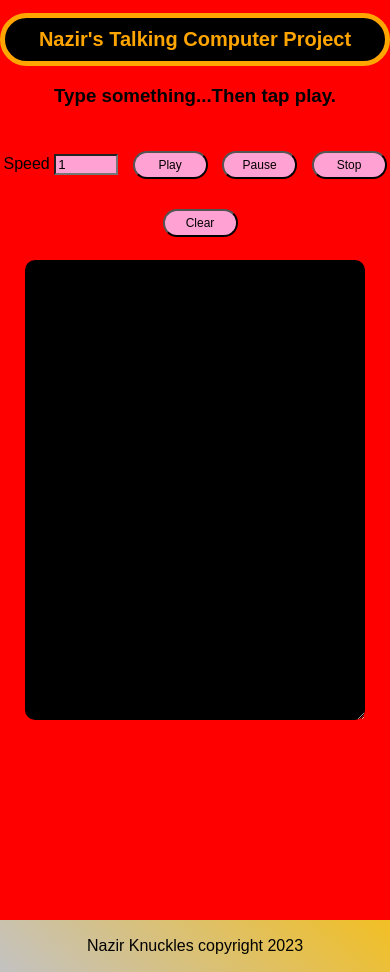
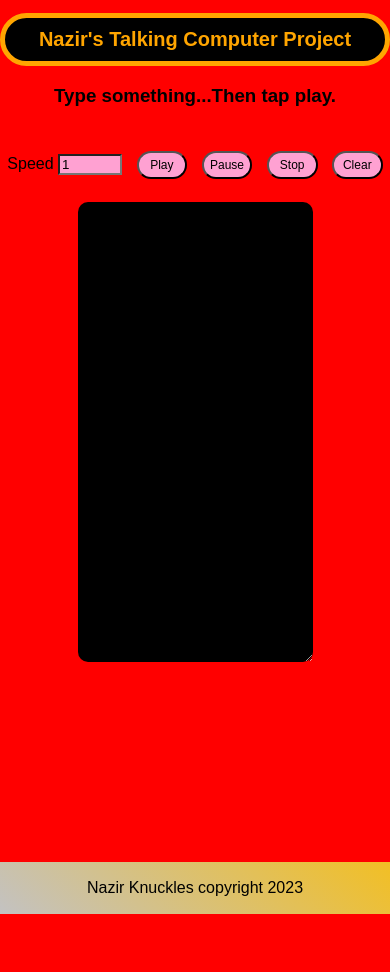
Before and after one commit to Batking74/Talking_Computer_Project, a plain HTML site: page index.html in a window 390 px wide. After the commit the page ends 914 px from the top, so only its background shows below. Drawn offline with Linux system fonts and the light colour scheme.

Commit message:
Improved sites lighthouse percentages!!

```diff
--- a/JavaScript.js
+++ b/JavaScript.js
@@ -51,8 +51,8 @@ document.addEventListener('DOMContentLoaded', () => {
     alert("Welcome to Naz's Talking Computer Project!");
 })
 
-commentInput.addEventListener('keydown', (event) => {
-    if(event.key === 'Enter') {
-        textLocation.innerHTML += commentInput.value;
-    }
-})
+// commentInput.addEventListener('keydown', (event) => {
+//     if(event.key === 'Enter') {
+//         textLocation.innerHTML += commentInput.value;
+//     }
+// })
--- a/index.html
+++ b/index.html
@@ -3,7 +3,7 @@
 <head>
     <meta charset="UTF-8">
     <meta http-equiv="X-UA-Compatible" content="IE=edge">
-    <meta namme="viewport" content="width=device-width, initial-scale=1.0">
+    <meta name="viewport" content="width=device-width, initial-scale=1.0">
     <meta name="description" content="Reads whatever text you want it to read outloud">
     <title>Nazir's Talking Computer</title>
     <link rel="stylesheet" href="./style.css">
@@ -11,8 +11,10 @@
 <body id="body">
     <h1>Nazir's Talking Computer Project</h1>
     <h3>Type something...Then tap play.</h3>
+
+    <!-- Start of Main -->
     <main>
-        <textarea id="text" cols="50" rows="10"></textarea>
+        <textarea aria-label="text input" id="text" cols="50" rows="10"></textarea>
         <br>
         <div class="controls">
             <label for="speed">Speed</label>
--- a/style.css
+++ b/style.css
@@ -31,7 +31,7 @@ button {
     margin-left: 20px;
     border-radius: 30px;
     padding: 5px;
-    width: 75px;
+    width: 6vw;
     transition: 1s;
 }
 
@@ -46,6 +46,7 @@ textarea {
     color:#ffd700;
     background: #000;
     padding: 20px;
+    width: 30vw;
     font-size: medium;
     font-family:Georgia, 'Times New Roman', Times, serif;
     text-transform: capitalize;
@@ -81,11 +82,12 @@ footer {
     button {
         font-size: 17px;
         margin-bottom: 30px;
+        width: 13vw;
     }
 
     textarea {
         padding-bottom: 300px;
-        width: 350px;
+        width: 70vw;
         font-size: 18px;
         border-radius: 10px;
     }
@@ -105,7 +107,7 @@ footer {
 
     textarea {
         padding-bottom: 100px;
-        width: 300px;
+        width: 50vw;
         font-size: 25px;
         border-radius: 10px;
     }
```
